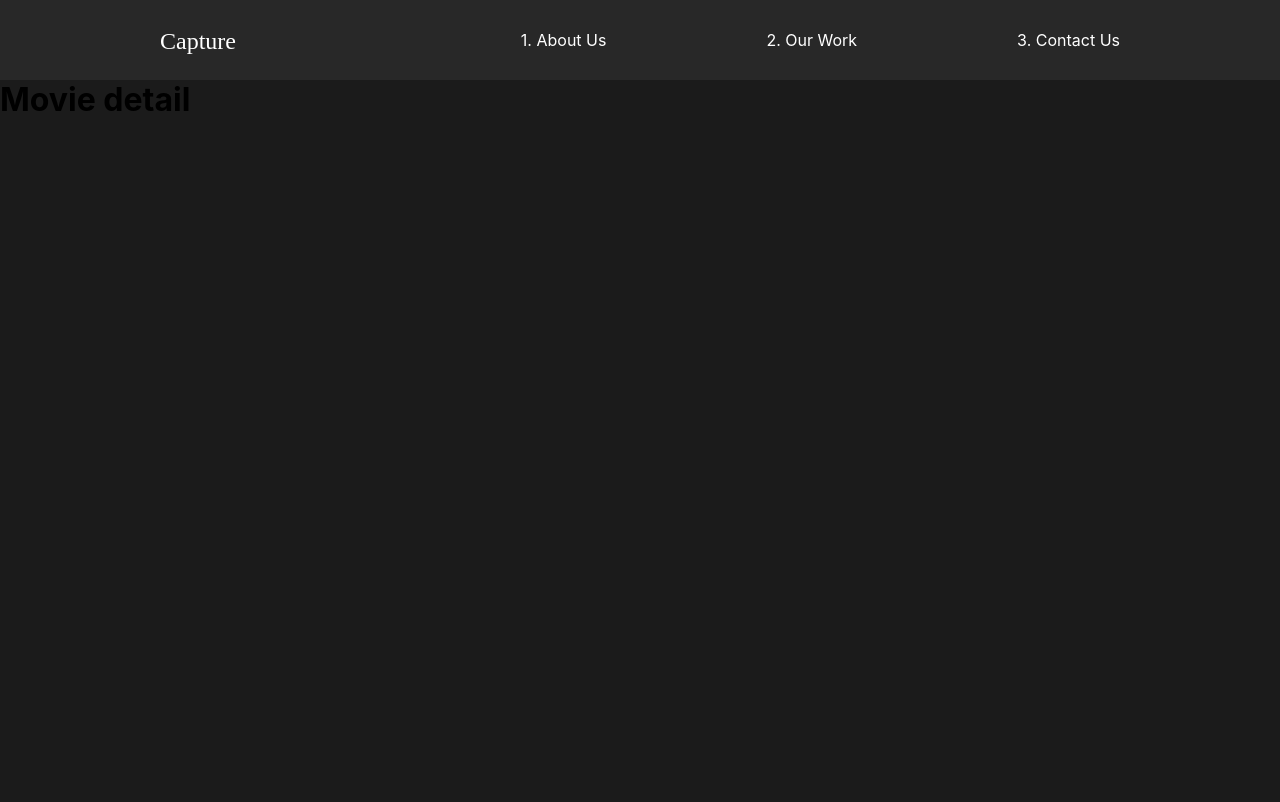
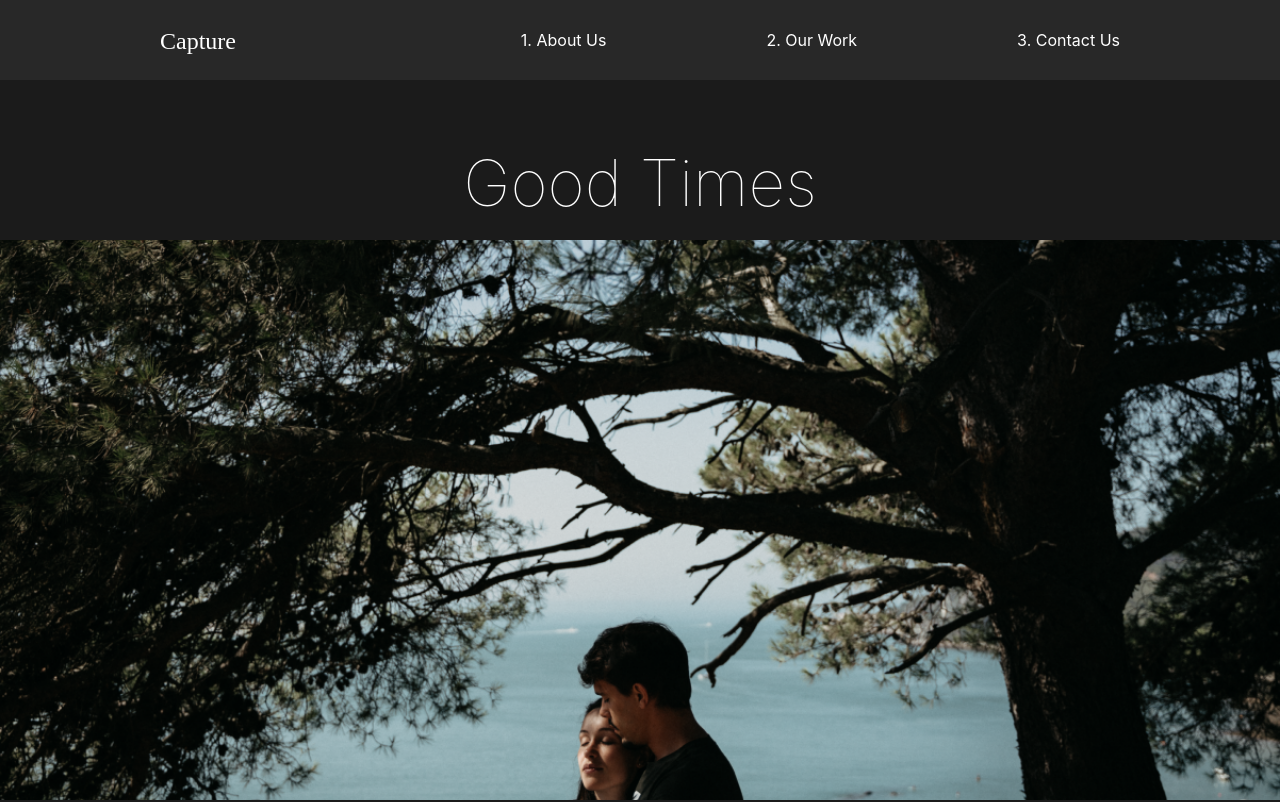
Before and after one commit to MatinSa7/CaptureSite, a React (Create React App) app: page /work/good-times in a window 1280 px wide. Shown: the top 802 px of the page. Built offline with nearby package versions, Linux system fonts and the light colour scheme; the HTML template or start-up script is replaced by a standard one.

Commit message:
Movie details

```diff
--- a/src/pages/MovieDetail.js
+++ b/src/pages/MovieDetail.js
@@ -12,12 +12,96 @@
   //
   useEffect(() => {
     const currentMovie = movies.filter((stateMovie) => stateMovie.url === url);
-    setMovie(currentMovie);
+    setMovie(currentMovie[0]);
   }, [movies, url]);
+
+  const StyledDetails = styled.div`
+    color: white;
+  `;
+  const StyledHeadline = styled.div`
+    min-height: 90vh;
+    padding-top: 20vh;
+    position: relative;
+    h2 {
+      position: absolute;
+      top: 10%;
+      left: 50%;
+      transform: translate(-50%, -10%);
+    }
+    img {
+      width: 100%;
+      height: 70vh;
+      object-fit: cover;
+    }
+  `;
+
+  const StyledAwards = styled.div`
+    min-height: 80vh;
+    display: flex;
+    margin: 5rem 10rem;
+    align-items: center;
+    justify-content: space-around;
+  `;
+
+  const StyledAward2 = styled.div`
+    padding: 5rem;
+    h3 {
+      font-size: 2rem;
+    }
+    .line {
+      width: 100%;
+      background: #23d997;
+      height: 0.5rem;
+      margin: 1rem 0rem;
+    }
+    p {
+      padding: 2rem 0rem;
+    }
+  `;
+
+  const StyledImageDisplay = styled.div`
+    min-height: 50vh;
+    img {
+      width: 100%;
+      height: 100vh;
+      object-fit: cover;
+    }
+  `;
+
+  //Award Component
+  const Award = ({ title, description }) => {
+    return (
+      <StyledAward2>
+        <h3>{title}</h3>
+        <div className="line"></div>
+        <p>{description}</p>
+      </StyledAward2>
+    );
+  };
+
   return (
-    <div>
-      <h1>Movie detail</h1>
-    </div>
+    <>
+      {movie && (
+        <StyledDetails>
+          <StyledHeadline>
+            <h2>{movie.title}</h2>
+            <img src={movie.mainImg} alt="" />
+          </StyledHeadline>
+          <StyledAwards>
+            {movie.awards.map((award) => (
+              <Award
+                title={award.title}
+                description={award.description}
+                key={award.title}
+              />
+            ))}
+          </StyledAwards>
+          <StyledImageDisplay>
+            <img src={movie.secondaryImg} alt="movie" />
+          </StyledImageDisplay>
+        </StyledDetails>
+      )}
+    </>
   );
 };
 
--- a/src/pages/OurWork.js
+++ b/src/pages/OurWork.js
@@ -11,21 +11,21 @@
       <StyledMovie>
         <h2>The Athlete</h2>
         <div className="line"></div>
-        <Link>
+        <Link to="/work/the-athlete">
           <img src={athlete} alt="athlete" />
         </Link>
       </StyledMovie>
       <StyledMovie>
         <h2>The Racer</h2>
         <div className="line"></div>
-        <Link>
+        <Link to="/work/the-racer">
           <img src={theracer} alt="theracer" />
         </Link>
       </StyledMovie>
       <StyledMovie>
         <h2>Good Times</h2>
         <div className="line"></div>
-        <Link>
+        <Link to="/work/good-times">
           <img src={goodtimes} alt="goodtimes" />
         </Link>
       </StyledMovie>
```
